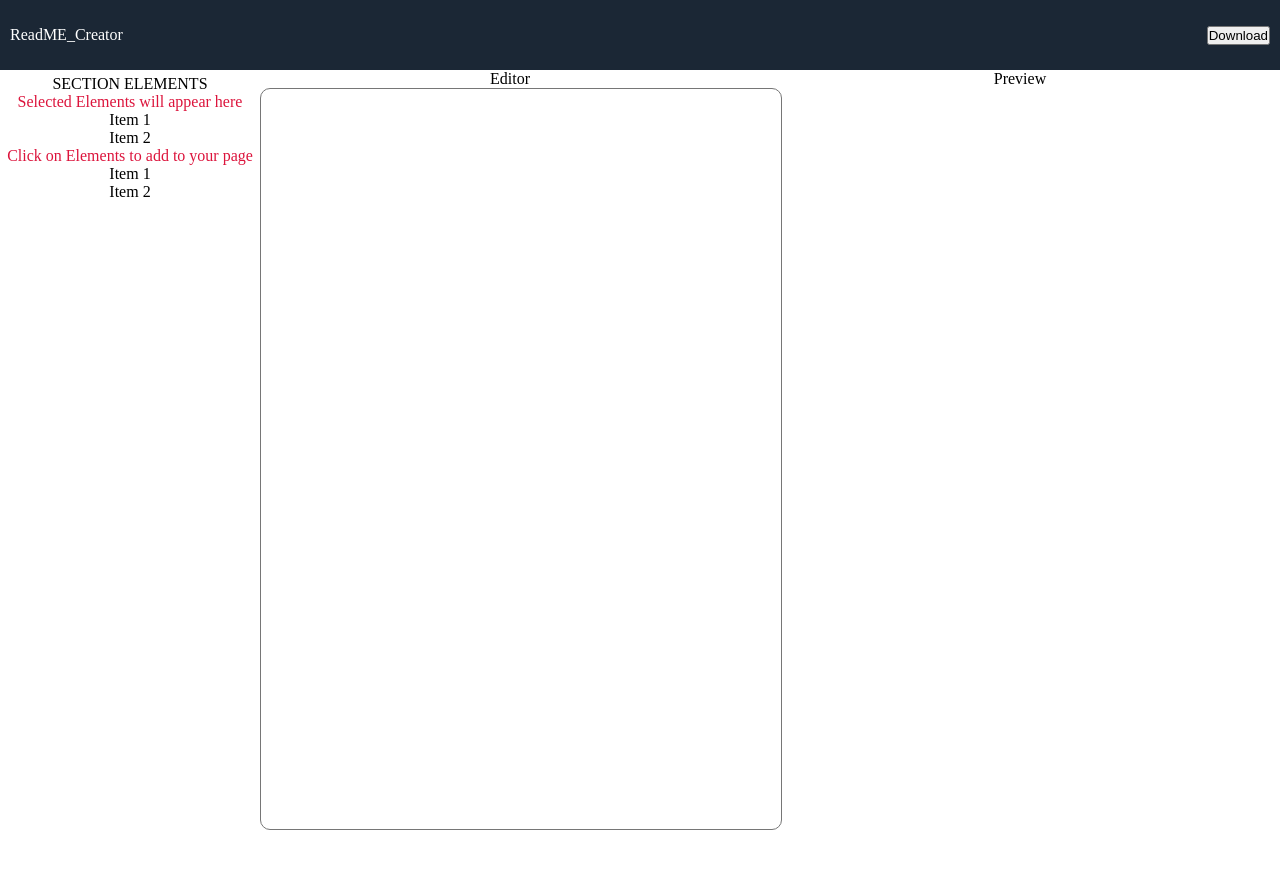
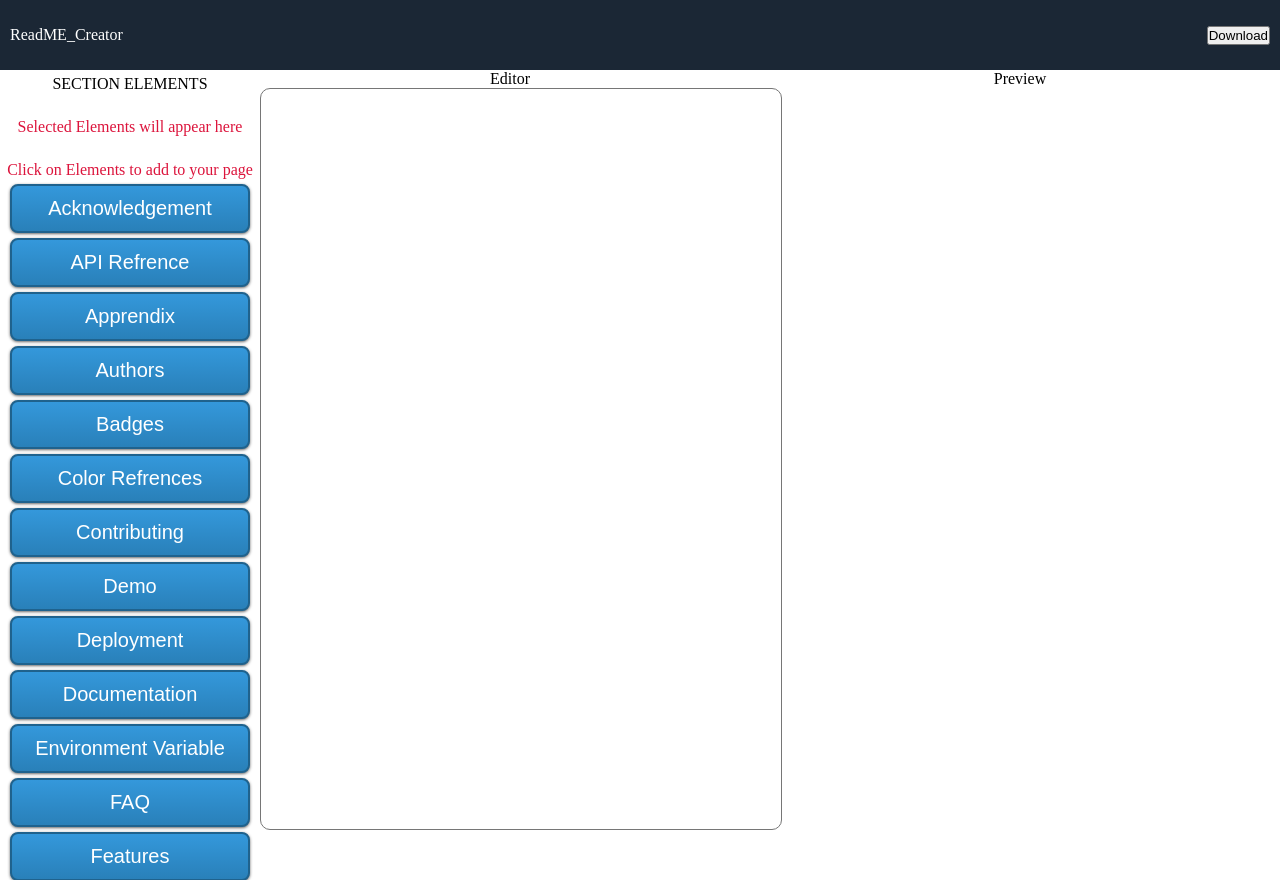
Before and after one commit to akarshbarar/readmecreator, a React (Create React App) app: page /editor in a window 1280 px wide. Before the commit the page ends 834 px from the top, so only its background shows below. Built offline with nearby package versions, Linux system fonts and the light colour scheme.

Commit message:
Added Elements section

```diff
--- a/src/COMPONENTS/ELEMENTS/Elements.css
+++ b/src/COMPONENTS/ELEMENTS/Elements.css
@@ -1,7 +1,64 @@
 .elements{
     flex: 1;
     padding: 5px;
+    overflow: scroll;
+    height: 100vh;
+    -ms-overflow-style: none;  /* IE and Edge */
+    scrollbar-width: none;  /* Firefox */
 }
+ /* Hide scrollbar for Chrome, Safari and Opera */
+.elements::-webkit-scrollbar {
+  display: none;
+}
+
+
 span{
     color: crimson;
 }
+
+.elem__item{
+    display: flex;
+    margin: 5px;
+    padding: 5px;
+    height: 25px;
+    align-items: center;
+    justify-content: center;
+    text-align: center;
+
+
+
+
+    background: #3498db;
+  background-image: -webkit-linear-gradient(top, #3498db, #2980b9);
+  background-image: -moz-linear-gradient(top, #3498db, #2980b9);
+  background-image: -ms-linear-gradient(top, #3498db, #2980b9);
+  background-image: -o-linear-gradient(top, #3498db, #2980b9);
+  background-image: linear-gradient(to bottom, #3498db, #2980b9);
+  -webkit-border-radius: 8;
+  -moz-border-radius: 8;
+  border-radius: 8px;
+  -webkit-box-shadow: 0px 1px 3px #666666;
+  -moz-box-shadow: 0px 1px 3px #666666;
+  box-shadow: 0px 1px 3px #666666;
+  font-family: Arial;
+  color: #ffffff;
+  font-size: 20px;
+  padding: 10px 20px 10px 20px;
+  border: solid #1f628d 2px;
+  text-decoration: none;
+
+}
+.elem__section{
+    top: 10px;
+    margin-top: 25px;
+}
+.elem__item:hover{
+    scale: 1.1;
+      background: #3cb0fd;
+  background-image: -webkit-linear-gradient(top, #3cb0fd, #3498db);
+  background-image: -moz-linear-gradient(top, #3cb0fd, #3498db);
+  background-image: -ms-linear-gradient(top, #3cb0fd, #3498db);
+  background-image: -o-linear-gradient(top, #3cb0fd, #3498db);
+  background-image: linear-gradient(to bottom, #3cb0fd, #3498db);
+  text-decoration: none;
+}
--- a/src/COMPONENTS/ELEMENTS/Elements.js
+++ b/src/COMPONENTS/ELEMENTS/Elements.js
@@ -1,7 +1,43 @@
 
-import React from 'react'
+import React, {useState} from 'react'
+
 import './Elements.css'
 function Elements() {
+
+    const [selectedItems, setSelectedItems] = useState([]);
+    var selectionItems=[
+        "Acknowledgement",
+        "API Refrence",
+        "Apprendix",
+        "Authors",
+        "Badges",
+        "Color Refrences",
+        "Contributing",
+        "Demo",
+        "Deployment",
+        "Documentation",
+        "Environment Variable",
+        "FAQ",
+        "Features",
+        "Feedback",
+        "Github",
+        "Installation",
+        "License",
+        "Lessons",
+        "Roadmap",
+        "Support",
+        "Title and Description"
+    ];
+
+    function addToSelectedItems(item){
+        var newSelectedItems = selectedItems.slice();
+        newSelectedItems.push(item);
+        newSelectedItems.reduce(function(a,b){
+            if (a.indexOf(b) < 0 ) a.push(b);
+            return a;
+        },[]);
+        setSelectedItems(newSelectedItems);
+    }
     return (
         <div className="elements">
             <div className="elem__heading">
@@ -11,23 +47,25 @@ function Elements() {
                 <div className="elem__section">
                     <span className="elem__title">Selected Elements will appear here</span>
                     <div className="elem__items">
-                        <div className="elem__item">
-                            Item 1
-                        </div>
-                        <div className="elem__item">
-                            Item 2
-                        </div>
+                        {
+                            selectedItems.map(function(item){
+                                return <div className="elem__item" >{item}</div>
+                            })
+                        }
+
                     </div>
                 </div>
                 <div className="elem__section">
                     <span className="elem__title">Click on Elements to add to your page</span>
                     <div className="elem__items">
-                        <div className="elem__item">
-                            Item 1
-                        </div>
-                        <div className="elem__item">
-                            Item 2
-                        </div>
+                        {
+                            selectionItems.map(function(item, index){
+                                return <div className="elem__item" key={index} onClick={()=>addToSelectedItems(`${item}`)}>
+                                    {item}
+                                </div>
+                            })
+                        }
+
                     </div>
                 </div>
 
--- a/src/PAGES/EDITOR/Editor.css
+++ b/src/PAGES/EDITOR/Editor.css
@@ -11,7 +11,11 @@
     color: #ffffff;
     align-items: center;
 }
+.logo > a{
+    color:#fff;
+    text-decoration: none;
 
+}
 .editor > .editor__content{
     display: flex;
     justify-content: space-between;
--- a/src/PAGES/EDITOR/Editor.js
+++ b/src/PAGES/EDITOR/Editor.js
@@ -3,11 +3,12 @@ import Elements from '../../COMPONENTS/ELEMENTS/Elements'
 import MainEditor from '../../COMPONENTS/MARKDOWNEDITOR/MainEditor';
 import Preview from '../../COMPONENTS/PREVIEW/Preview';
 import './Editor.css'
+import { Link} from 'react-router-dom'
 function Editor() {
     return (
         <div className="editor">
             <nav>
-                <div className="logo">ReadME_Creator</div>
+                <div className="logo"><Link to="/"> ReadME_Creator </Link> </div>
                 <button className="btn btn-primary" onClick={() => {} }>Download</button>
             </nav>
             <div className="editor__content">
```
Also changed, not shown: 2 other files (tests, documents, lock files or other folders).
